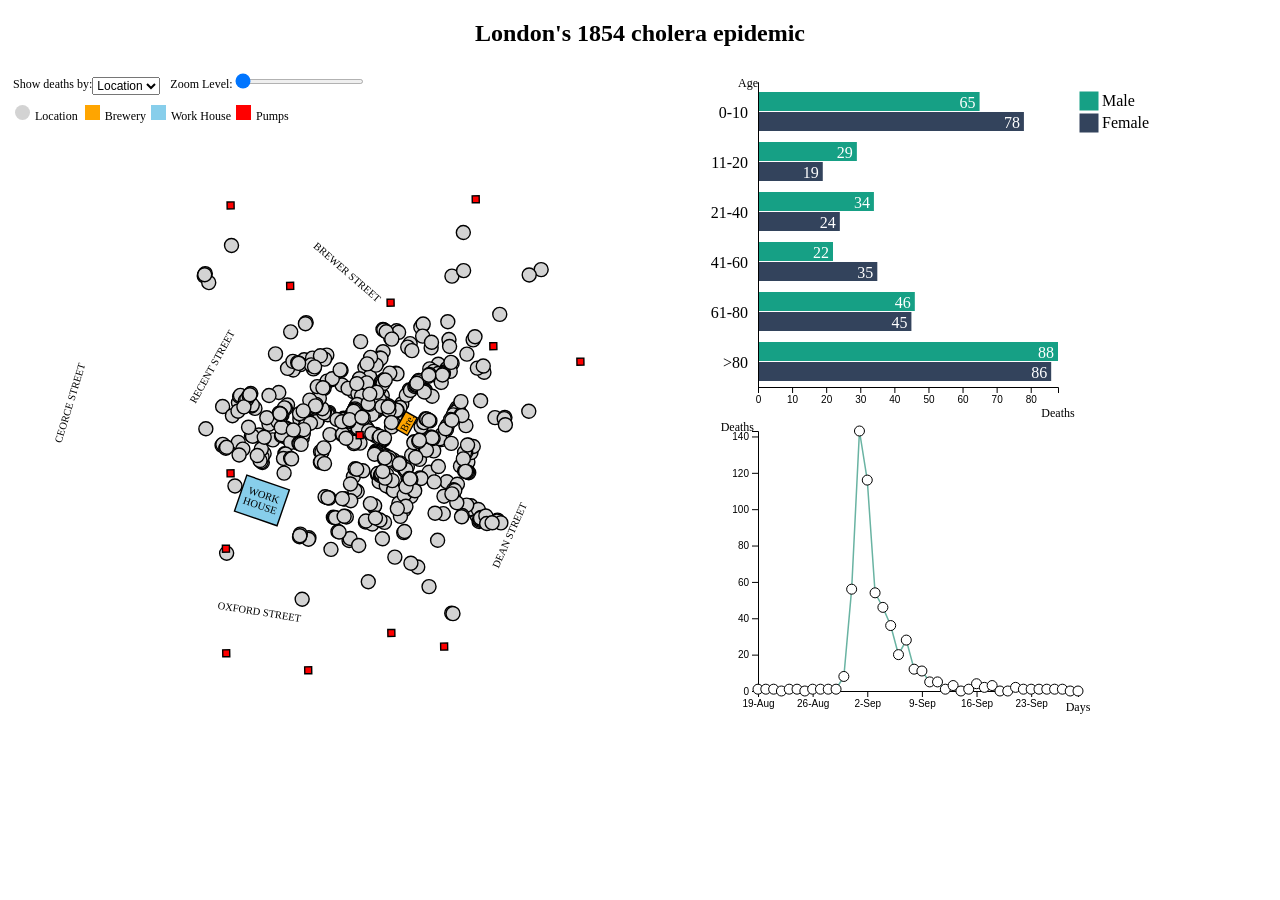
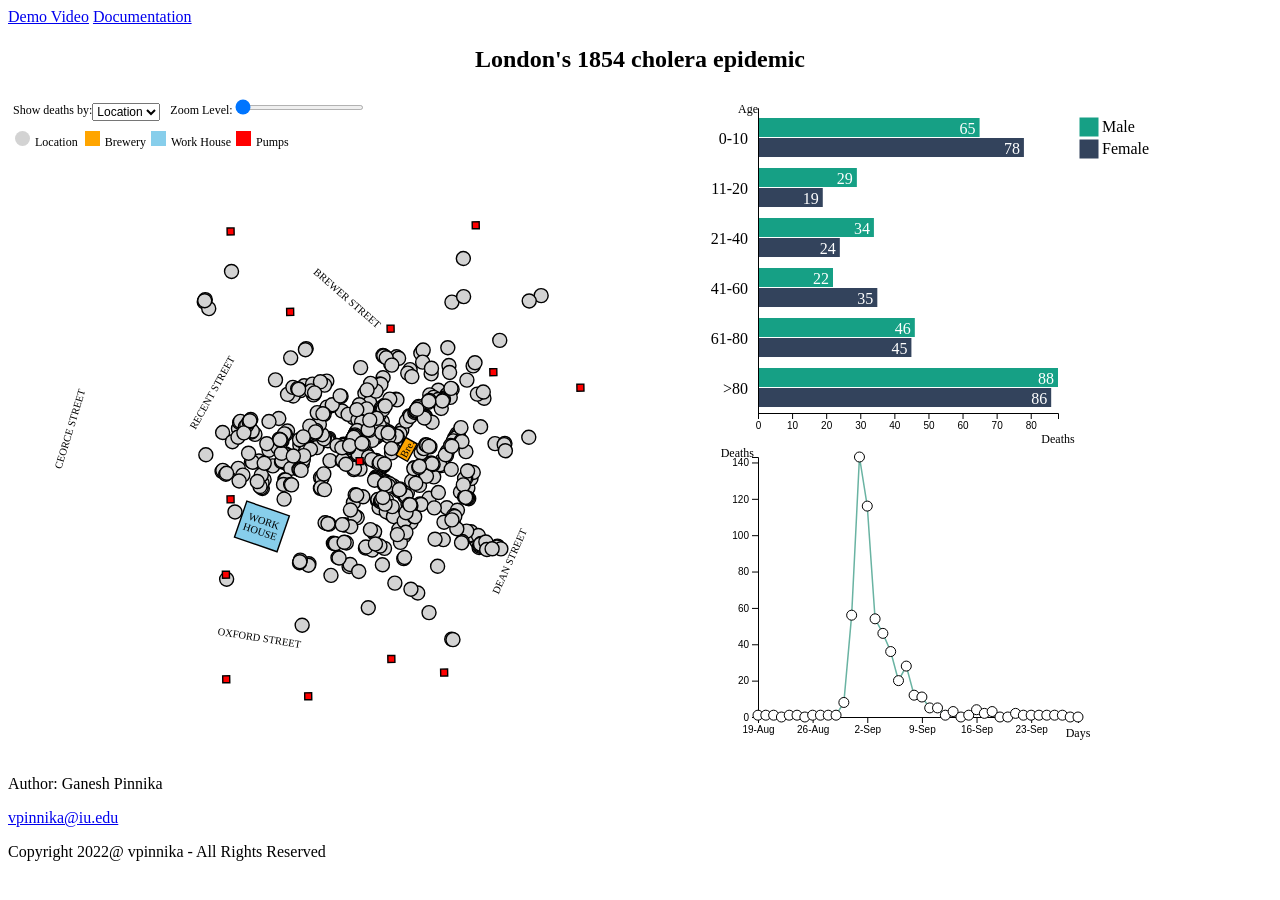
Before and after one commit to ganesh-pinnika/Project1, a plain HTML site: page index.html in a window 1280 px wide. Before the commit the page ends 800 px from the top, so only its background shows below. Drawn offline with Linux system fonts and the light colour scheme; no server answers.

Commit message:
Add files via upload

```diff
--- a/index.html
+++ b/index.html
@@ -10,6 +10,8 @@
 </head>
 
 <body>
+  <a href="https://youtu.be/vtfkmKXSx5U">Demo Video</a>
+  <a href="./new_page.html"> Documentation </a>
   <h2 style="text-align: center;">London's 1854 cholera epidemic</h2>
   <div style="display: flex; flex-direction: row;">
     <div style="flex-direction: column;">
@@ -75,3 +77,12 @@
   <script src="./js/timeline.js"></script>
   <script src="./js/horizontalBars.js"></script>
 </body>
+<footer><p>Author: Ganesh Pinnika </p>
+  <p><a href="mailto:vpinnika@iu.edu">vpinnika@iu.edu</a></p>
+</footer>
+
+<footer class="site-footer">
+  <div id="footer-content">
+    <p>                  Copyright 2022@ vpinnika - All Rights Reserved                         </p>
+  </div>
+</footer>
```
